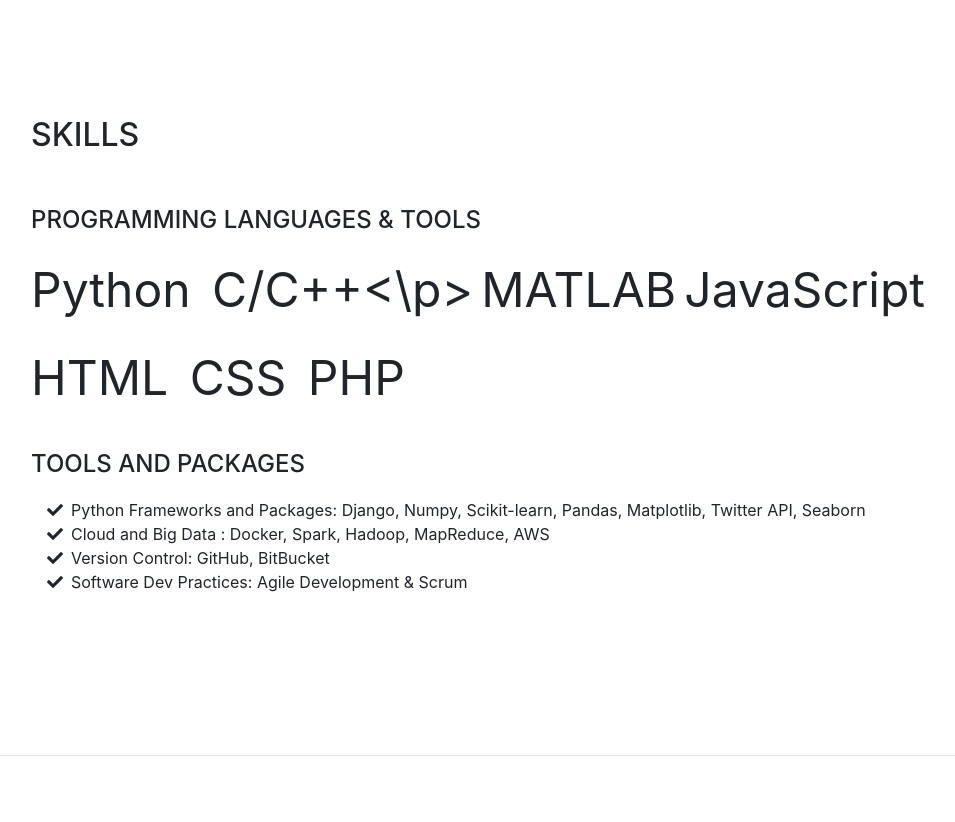
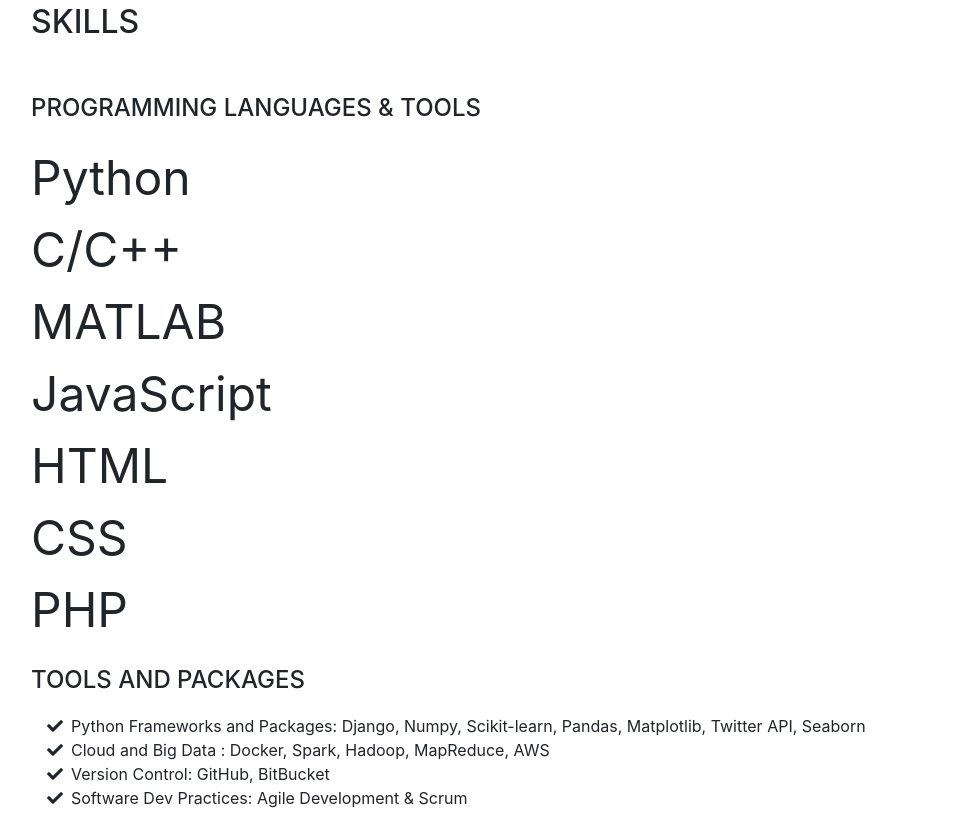
Before and after one commit to Taruni-Anand/Taruni-Anand.github.io, a website with bundled scripts: page index.html in a window 1280 px wide. Shown: the part 2707-3529 px from the top of the page, without its empty margins (289-1244 px from the left). Built offline with nearby package versions, Linux system fonts and the light colour scheme; a web font is replaced by a local one.

Commit message:
Made changes

```diff
--- a/index.html
+++ b/index.html
@@ -123,7 +123,7 @@
           <div class="resume-item d-flex flex-column flex-md-row mb-5">
             <div class="resume-content mr-auto">
               <h3 class="mb-0">Tutor</h3>
-              <div class="subheading mb-3">, Department of Intercollegiate Athletics, CU Boulder</div>
+              <div class="subheading mb-3">Department of Intercollegiate Athletics at CU Boulder</div>
               <p>Tutored undergraduate students on the fundamentals of Python and the prevalence of technology in the society.</p>
             </div>
             <div class="resume-date text-md-right">
@@ -147,7 +147,7 @@
             <div class="resume-content mr-auto">
               <h3 class="mb-0">University of Colorado Boulder</h3>
               <div class="subheading mb-3">Master of Science</div>
-              <div>Computer Science - Data Science and Engineering Track</div>
+              <div class="subheading mb-2">Computer Science - Data Science and Engineering Track</div>
               <p>Relevant Coursework: Design and Analysis of Algorithms, Machine Learning, Data Center Scale Computing, Natural Language Processing, Network Systems </p>
             </div>
             <div class="resume-date text-md-right">
@@ -159,7 +159,7 @@
             <div class="resume-content mr-auto">
               <h3 class="mb-0">Vellore Institute of Technology</h3>
               <div class="subheading mb-3">Bachelor of Technology</div>
-              <div>Computer Science</div>
+              <div class="subheading mb-2">Computer Science</div>
               <p>Relevant Coursework: Data Structures and Algorithms, Agent Based Intelligent Systems, Distributed Systems, Data Warehousing </p>
             </div>
             <div class="resume-date text-md-right">
@@ -178,24 +178,24 @@
 
           <div class="subheading mb-3">Programming Languages &amp; Tools</div>
           <ul class="list-inline dev-icons">
-              <li class="list-inline-item">
-                  <p>Python</p>
+              <li><i class="fa-li fa fa-check"></i>
+                  Python
             </li>
-                  <li class="list-inline-item">
-                      <p>C/C++<\p>
-            <li class="list-inline-item">
-              <p>MATLAB</p>
-            </li><li class="list-inline-item">
-                <p>JavaScript</p>
+                  <li><i class="fa-li fa fa-check"></i>
+                     C/C++
+            <li><i class="fa-li fa fa-check"></i>
+             MATLAB
+            </li><li><i class="fa-li fa fa-check"></i>
+                JavaScript
             </li>
-            <li class="list-inline-item">
-                <p>HTML</p>
+            <li><i class="fa-li fa fa-check"></i>
+                HTML
             </li>
-            <li class="list-inline-item">
-                <p>CSS</p>
+            <li><i class="fa-li fa fa-check"></i>
+                CSS
             </li>
-            <li class="list-inline-item">
-                <p>PHP</p>
+            <li><i class="fa-li fa fa-check"></i>
+                PHP
             </li>
 
 
```
Also changed, not shown: 1 other file.
